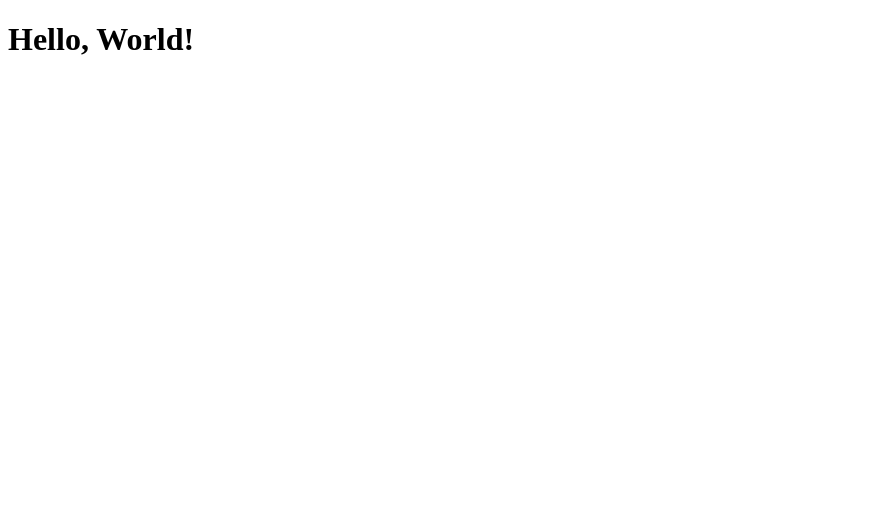
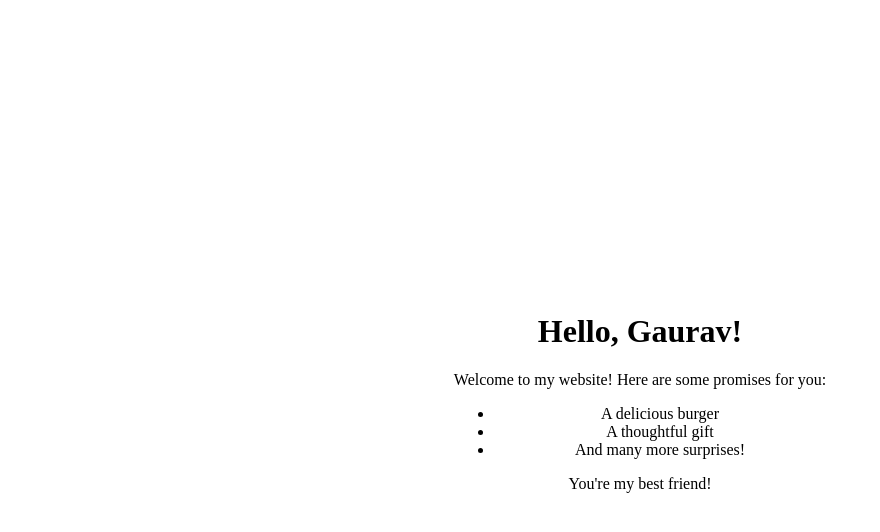
Before and after one commit to Himanshuchoudhary311999/jenkins, a website: page public/index.html in a window 1280 px wide. Shown: the whole page, without its empty margins (0-880 px from the left). Drawn offline with Linux system fonts and the light colour scheme.

Commit message:
Update index.html

```diff
--- a/public/index.html
+++ b/public/index.html
@@ -3,9 +3,31 @@
 <head>
     <meta charset="UTF-8">
     <meta name="viewport" content="width=device-width, initial-scale=1.0">
-    <title>Hello World</title>
+    <title>Hello Gaurav</title>
+    <style>
+        body {
+            display: flex;
+            justify-content: center;
+            align-items: center;
+            height: 100vh;
+            margin: 0;
+        }
+
+        .content {
+            text-align: center;
+        }
+    </style>
 </head>
 <body>
-    <h1>Hello, World!</h1>
+    <div class="content">
+        <h1>Hello, Gaurav!</h1>
+        <p>Welcome to my website! Here are some promises for you:</p>
+        <ul>
+            <li>A delicious burger</li>
+            <li>A thoughtful gift</li>
+            <li>And many more surprises!</li>
+        </ul>
+        <p>You're my best friend!</p>
+    </div>
 </body>
 </html>
```
